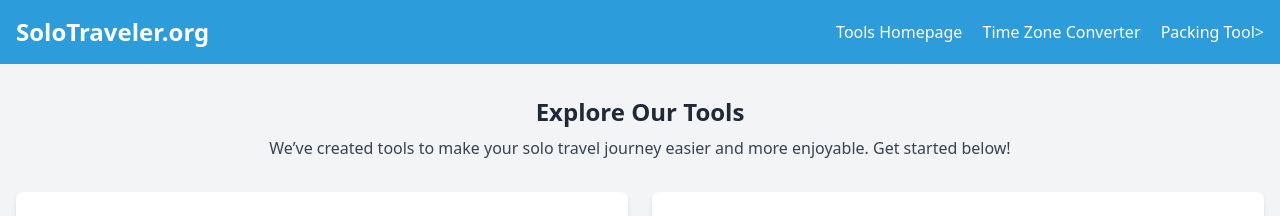
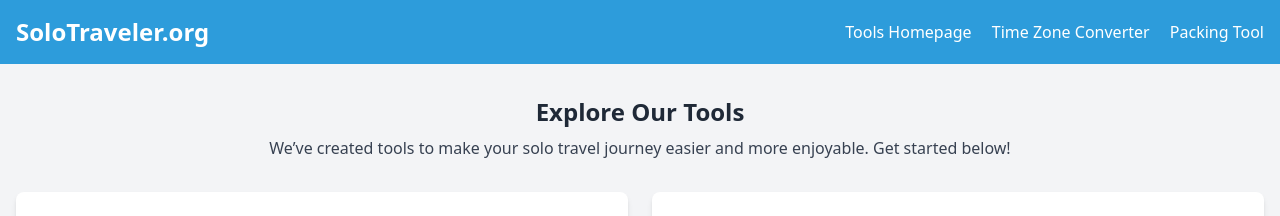
Before and after one commit to solotravelerorg/tools, a Jekyll site: the page built from index.html, in a window 1280 px wide. Shown: the top 216 px of the page. Built offline with Jekyll 4.4.1, drawn with Linux system fonts in a browser that asks for light colours; nearby versions of some CDN libraries.

Commit message:
Update navbar.html

```diff
--- a/_includes/navbar.html
+++ b/_includes/navbar.html
@@ -7,7 +7,7 @@
     <div class="space-x-4">
       <a href="/" class="hover:underline">Tools Homepage</a>
       <a href="/time-zone" class="hover:underline">Time Zone Converter</a>
-      <a href="/packing" class="hover:underline">Packing Tool</a>>
+      <a href="/packing" class="hover:underline">Packing Tool</a>
     </div>
   </div>
 </nav>
```
